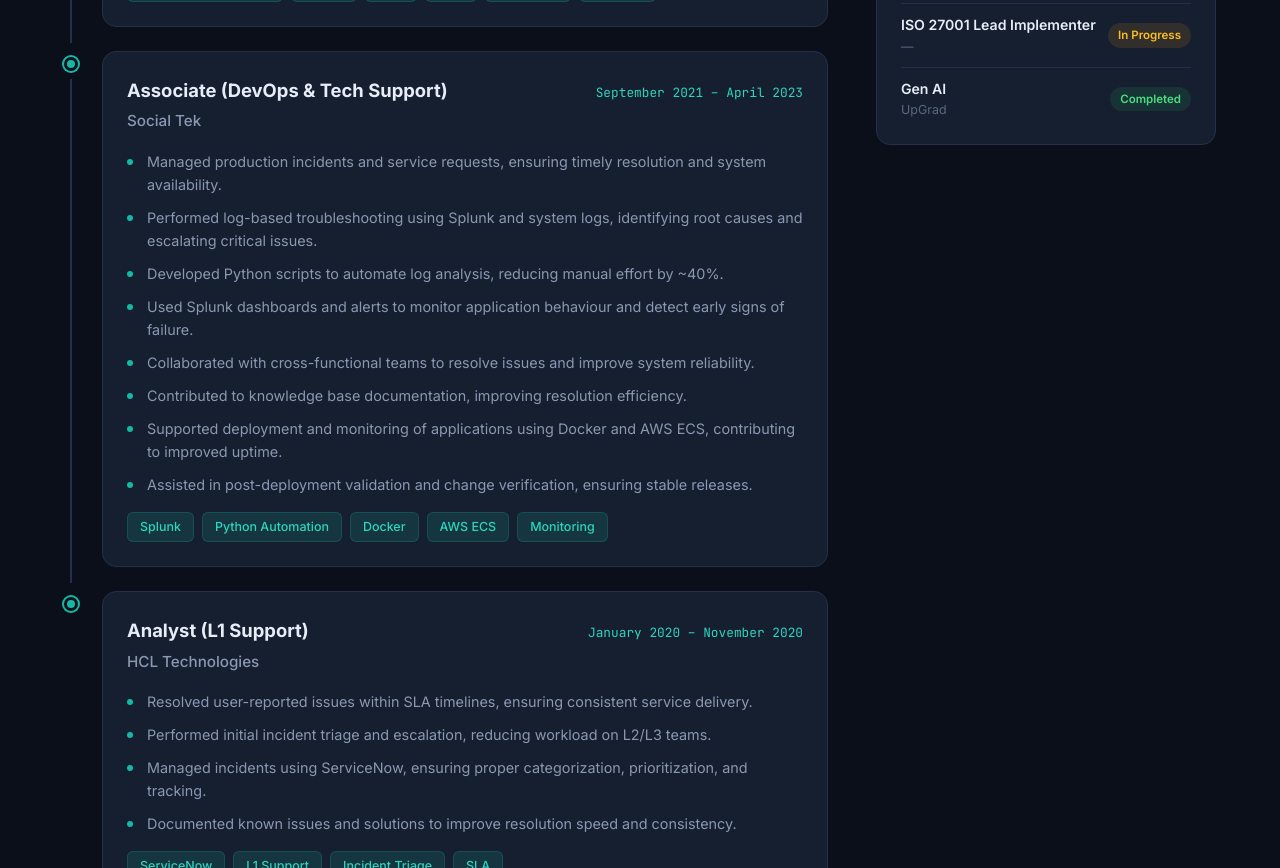
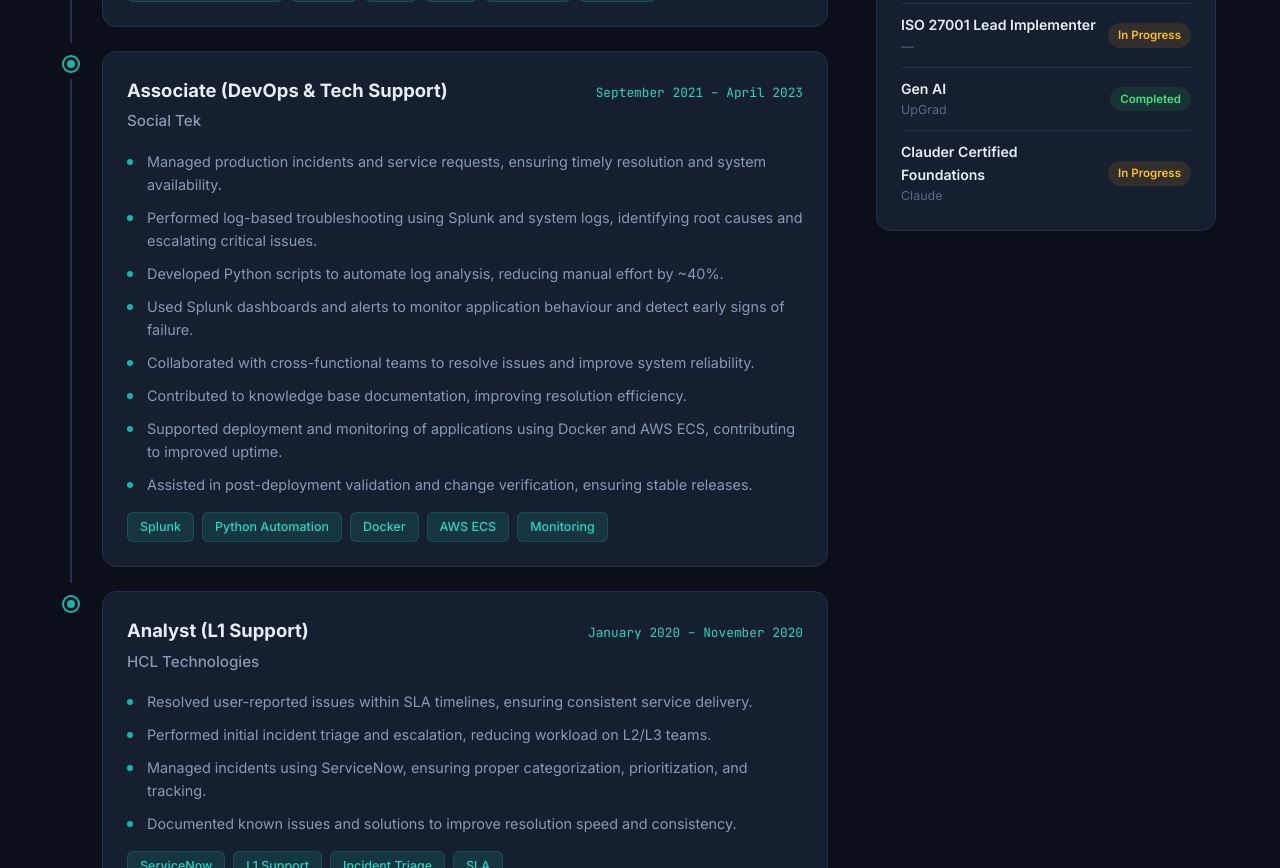
Before and after one commit to bharath-brs/Bharath_Portifolio, a React (Vite) app: page / in a window 1280 px wide. Shown: the part 4020-4888 px from the top of the page. Built offline with nearby package versions, Linux system fonts and the light colour scheme.

Commit message:
Add new certification to experience

```diff
--- a/src/components/Experience.tsx
+++ b/src/components/Experience.tsx
@@ -59,6 +59,7 @@ const certifications = [
   { name: 'Postman Student Expert', issuer: 'Postman', status: 'Completed' },
   { name: 'ISO 27001 Lead Implementer', issuer: '—', status: 'In Progress' },
   { name: 'Gen AI', issuer: 'UpGrad', status: 'Completed' },
+  { name: 'Clauder Certified Foundations', issuer: 'Claude', status: 'In Progress' },
 ];
 
 export default function Experience() {
```
